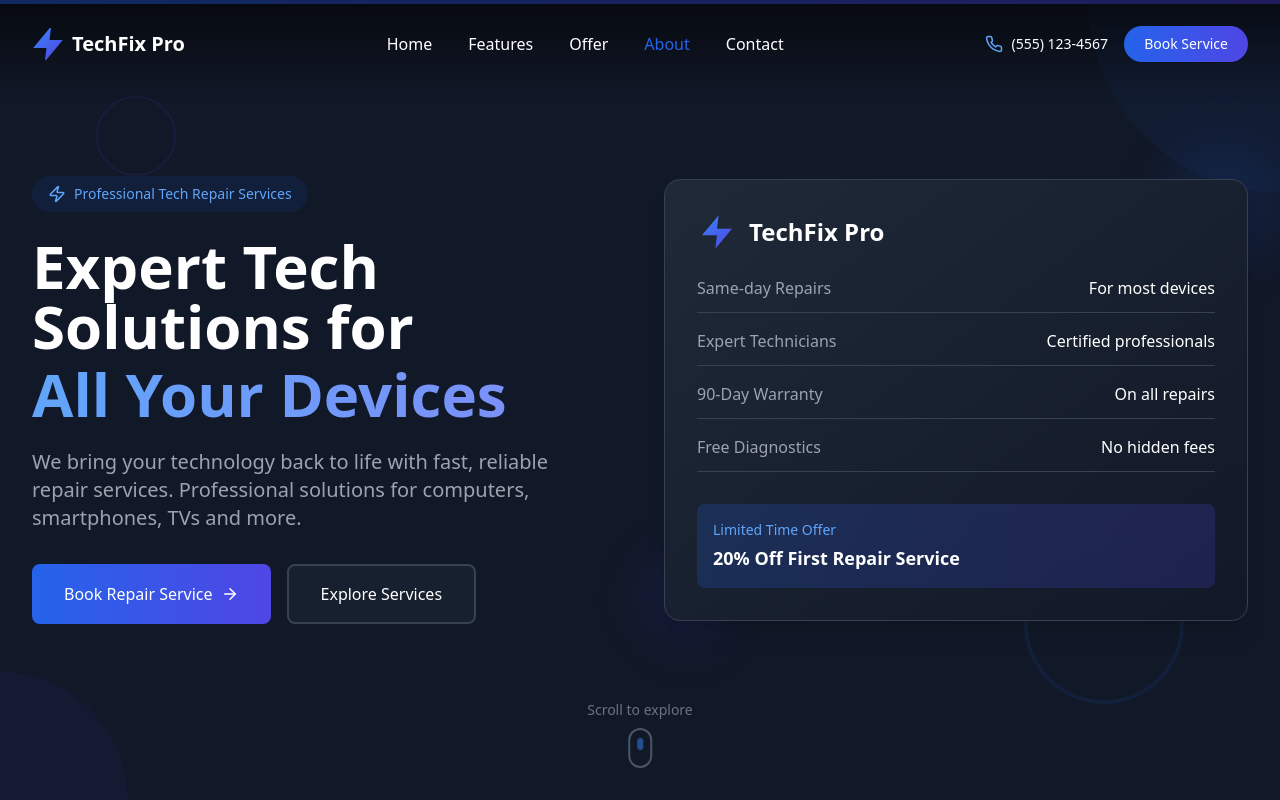
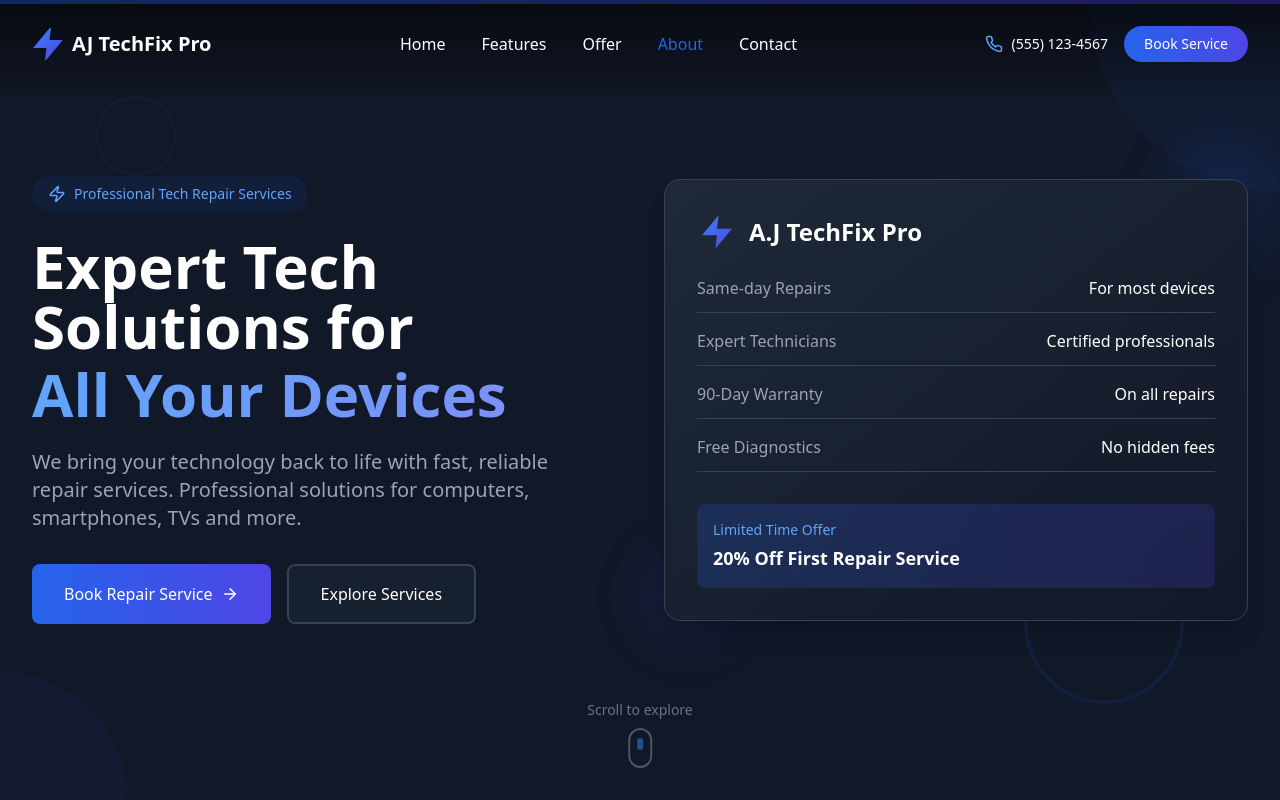
Before and after one commit to Lycan-Xx/aj-repair, a React (Vite) app: page / in a window 1280 px wide. Shown: the top 800 px of the page. Built offline with nearby package versions, Linux system fonts and the light colour scheme.

Commit message:
Updated some titels in the header and navbar components

```diff
--- a/src/components/Header.jsx
+++ b/src/components/Header.jsx
@@ -115,7 +115,7 @@
 											</linearGradient>
 										</defs>
 									</svg>
-									<span className="text-2xl font-bold text-white">TechFix Pro</span>
+									<span className="text-2xl font-bold text-white">A.J TechFix Pro</span>
 								</div>
 
 								<div className="space-y-4">
--- a/src/components/Navbar.jsx
+++ b/src/components/Navbar.jsx
@@ -72,7 +72,7 @@
 								</defs>
 							</svg>
 							<span className={`ml-2 text-xl font-bold transition-colors ${scrolled ? 'text-gray-800' : 'text-white'}`}>
-								TechFix Pro
+								AJ TechFix Pro
 							</span>
 						</a>
 					</div>
```
Also changed, not shown: 3 other files (tests, documents, lock files or other folders).
